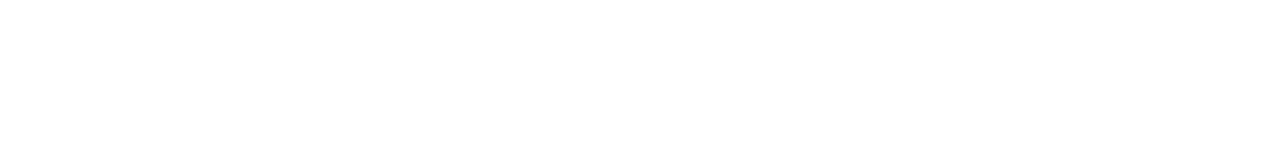
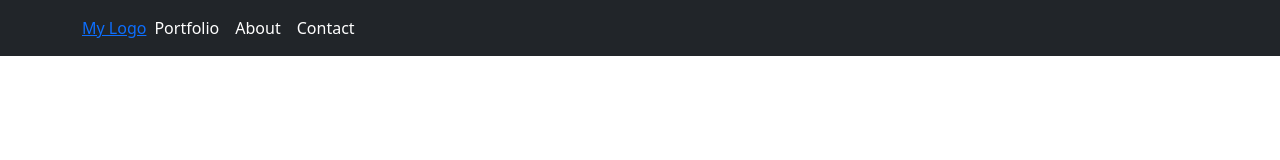
Before and after one commit to letarulinda/Bootstrap-project, a website: page index.html in a window 1280 px wide. Drawn offline with nearby package versions, Linux system fonts and the light colour scheme.

Commit message:
Add nav section

```diff
--- a/index.html
+++ b/index.html
@@ -9,6 +9,31 @@
 <link href="https://cdn.jsdelivr.net/npm/bootstrap@5.2.0/dist/css/bootstrap.min.css" rel="stylesheet" integrity="sha384-gH2yIJqKdNHPEq0n4Mqa/HGKIhSkIHeL5AyhkYV8i59U5AR6csBvApHHNl/vI1Bx" crossorigin="anonymous">
 </head>
 <body>
+  <nav class="navbar navbar-expand navbar-dark bg-dark">
+    <div class="container">
+      <a href="#" class="navbar-expand">My Logo</a>
+      <div class="collapse navbar-collapse">
+        <ul class="navbar-nav">
+          <li class="nav-item">
+            <a href="#" class="nav-link active">Portfolio</a>
+          </li>
+          <li class="nav-item">
+            <a href="#" class="nav-link active">About</a>
+          </li>
+          <li class="nav-item">
+            <a href="#" class="nav-link active">Contact</a>
+          </li>
+          <li class="nav-item">
+            <a href="#" class="nav-link active"><span class="glyphicon glyphicon-envelope"></span>
+            </a>
+          </li>
+        </ul>
+      </div>
+
+    </div>
+
+  </nav>
+
 <!-- JavaScript Bundle with Popper -->
 <script src="https://cdn.jsdelivr.net/npm/bootstrap@5.2.0/dist/js/bootstrap.bundle.min.js" integrity="sha384-A3rJD856KowSb7dwlZdYEkO39Gagi7vIsF0jrRAoQmDKKtQBHUuLZ9AsSv4jD4Xa" crossorigin="anonymous"></script>
 </body>
```
